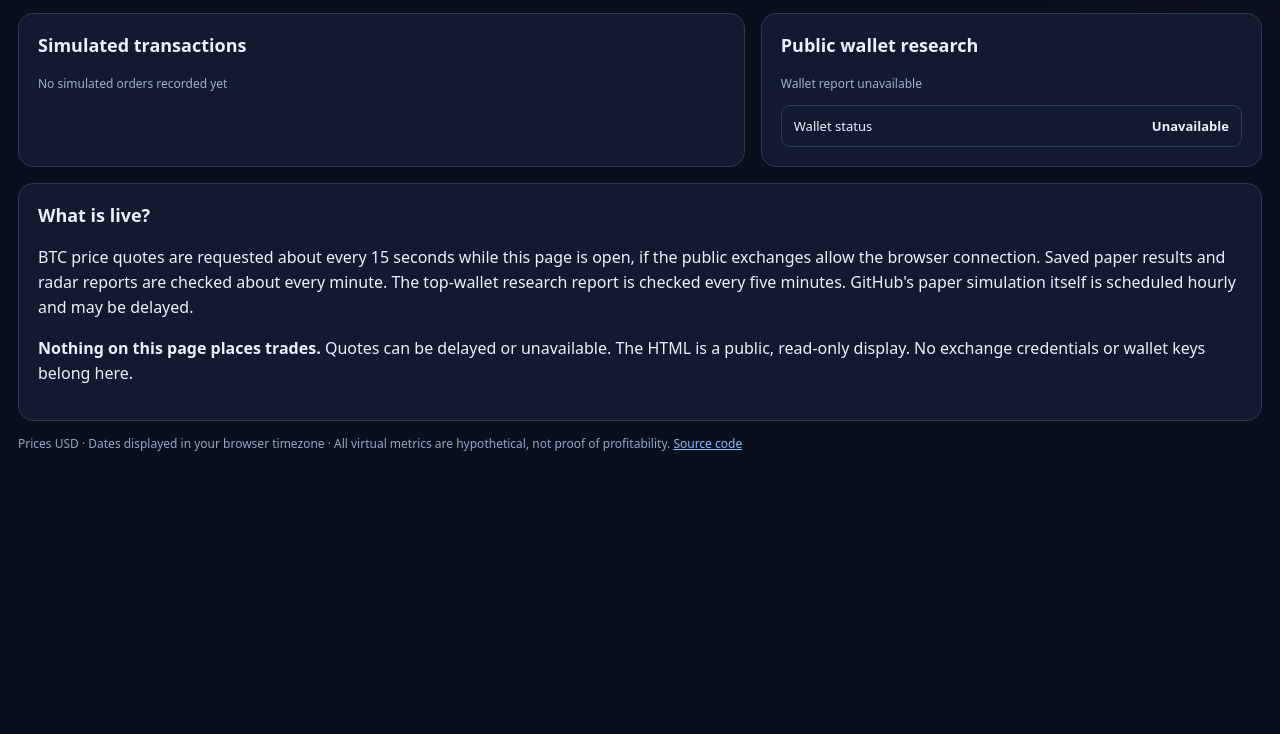
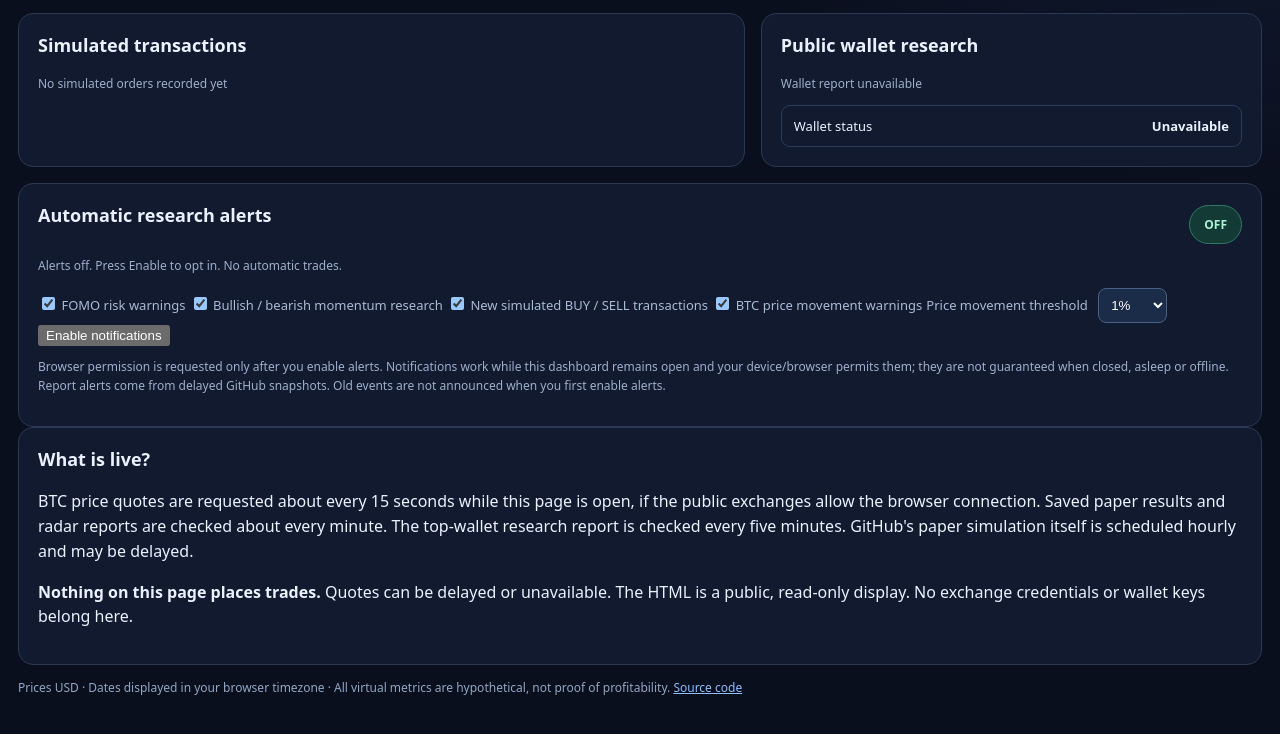
Before and after one commit to sjeyles2000-sudo/Ai-trading-bot, a plain HTML site: page docs/index.html in a window 1280 px wide. Shown: the part 759-1493 px from the top of the page. Before the commit the page ends 1263 px from the top, so only its background shows below. Drawn offline with Linux system fonts and the light colour scheme; no server answers.

Commit message:
Add accessible opt-in browser alert panel and settings

```diff
--- a/docs/index.html
+++ b/docs/index.html
@@ -8,6 +8,7 @@
 <title>AI Trader | Virtual Trading Monitor</title>
 <link rel="stylesheet" href="./style.css">
 <script defer src="./dashboard.js"></script>
+<script defer src="./alerts.js"></script>
 </head>
 <body>
 <main>
@@ -36,6 +37,21 @@
 <section class="panel"><h2>Simulated transactions</h2><p id="trades-status" class="hint">Loading virtual ledger…</p><div id="trades-list" class="list"></div></section>
 <section class="panel"><h2>Public wallet research</h2><p id="wallet-status" class="hint">Loading read-only leaderboard…</p><div id="wallets-list" class="list"></div></section>
 </div>
+<section class="panel" id="alerts-panel">
+<div class="between"><h2>Automatic research alerts</h2><span class="tag" id="alert-mode">OFF</span></div>
+<p class="hint" id="alert-status" role="status">Alerts off. Press Enable to opt in. No automatic trades.</p>
+<div class="alert-grid">
+<label><input type="checkbox" id="alert-fomo"> FOMO risk warnings</label>
+<label><input type="checkbox" id="alert-momentum"> Bullish / bearish momentum research</label>
+<label><input type="checkbox" id="alert-paper"> New simulated BUY / SELL transactions</label>
+<label><input type="checkbox" id="alert-price"> BTC price movement warnings</label>
+<label for="alert-threshold">Price movement threshold
+<select id="alert-threshold"><option value="0.5">0.5%</option><option value="1" selected>1%</option><option value="2">2%</option></select></label>
+</div>
+<button type="button" id="alerts-toggle">Enable notifications</button>
+<p class="hint">Browser permission is requested only after you enable alerts. Notifications work while this dashboard remains open and your device/browser permits them; they are not guaranteed when closed, asleep or offline. Report alerts come from delayed GitHub snapshots. Old events are not announced when you first enable alerts.</p>
+<div id="alert-log" class="list" aria-live="polite"></div>
+</section>
 <section class="panel"><h2>What is live?</h2><p>BTC price quotes are requested about every 15 seconds while this page is open, if the public exchanges allow the browser connection. Saved paper results and radar reports are checked about every minute. The top-wallet research report is checked every five minutes. GitHub's paper simulation itself is scheduled hourly and may be delayed.</p><p><b>Nothing on this page places trades.</b> Quotes can be delayed or unavailable. The HTML is a public, read-only display. No exchange credentials or wallet keys belong here.</p></section>
 <footer>Prices USD · Dates displayed in your browser timezone · All virtual metrics are hypothetical, not proof of profitability. <a href="https://github.com/sjeyles2000-sudo/Ai-trading-bot">Source code</a></footer>
 </main>
```
